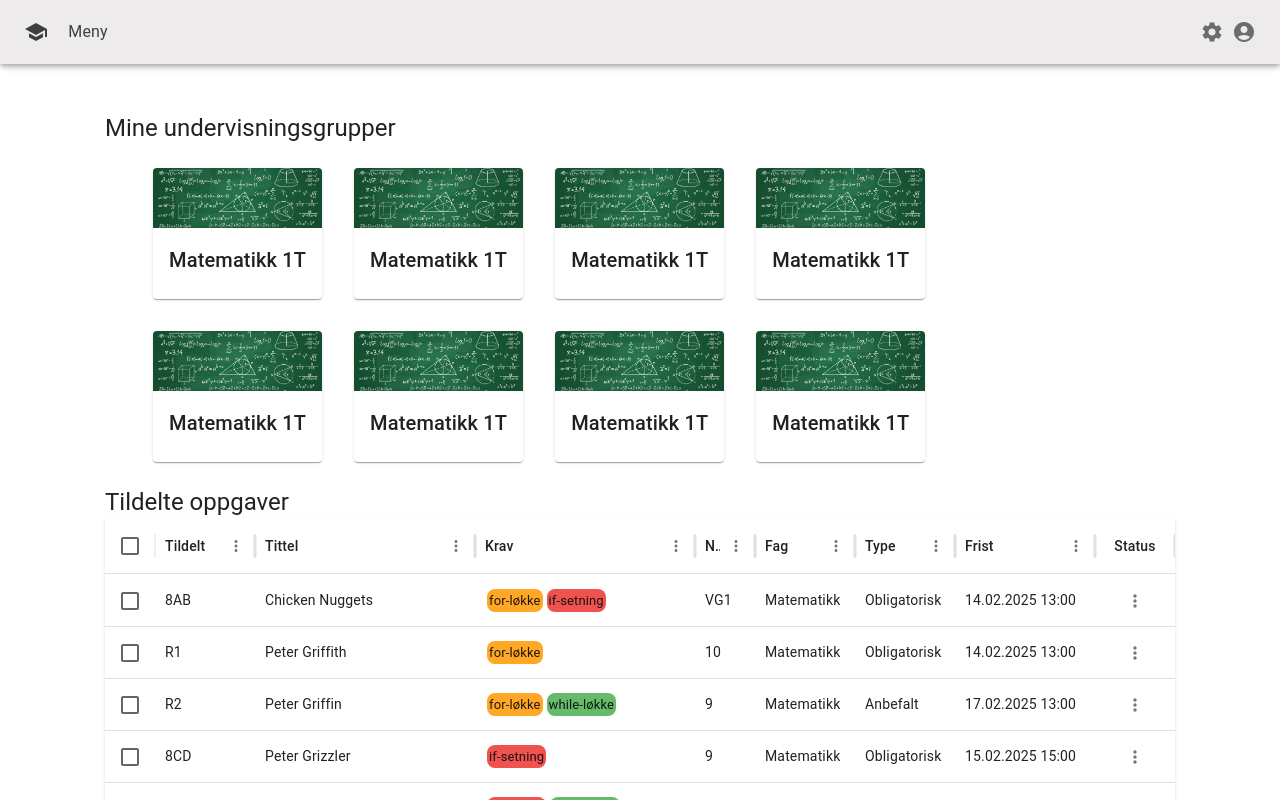
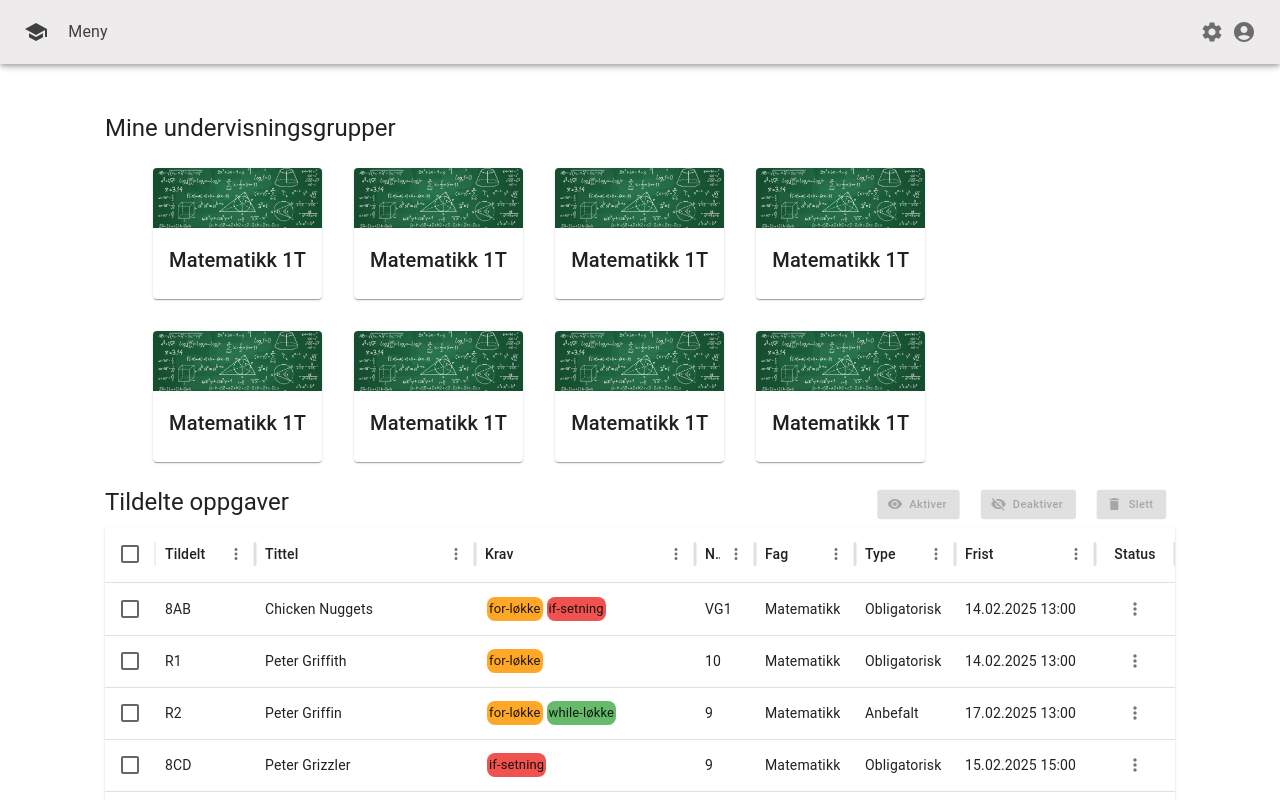
Before and after one commit to Janipro/masterfrontend, a React (Vite) app: page / in a window 1280 px wide. Shown: the top 800 px of the page. Built offline with nearby package versions, Linux system fonts and the light colour scheme.

Commit message:
Finish teacher dashboard

```diff
--- a/src/components/StudentDashboard.tsx
+++ b/src/components/StudentDashboard.tsx
@@ -124,7 +124,7 @@ export default function StudentDashboard() {
           mt: -4,
         }}
       >
-        <Typography variant="h5" noWrap component="div">
+        <Typography variant="h5" noWrap component="div" sx={{ mb: 0.5 }}>
           Utvalgte oppgaver
         </Typography>
         <Table rows={rows} selectable={false} />
--- a/src/components/TeacherDashboard.tsx
+++ b/src/components/TeacherDashboard.tsx
@@ -1,4 +1,7 @@
-import { Box, Container, CssBaseline, Grid2, Typography } from '@mui/material';
+import { Box, Button, Container, CssBaseline, Grid2, Stack, Typography } from '@mui/material';
+import DeleteIcon from '@mui/icons-material/Delete';
+import VisibilityIcon from '@mui/icons-material/Visibility';
+import VisibilityOffIcon from '@mui/icons-material/VisibilityOff';
 import Table from './Table';
 import InfoCard from './InfoCard';
 
@@ -102,9 +105,37 @@ export default function TeacherDashboard() {
           textAlign: 'left',
         }}
       >
-        <Typography variant="h5" noWrap component="div">
-          Tildelte oppgaver
-        </Typography>
+        <Stack direction="row" sx={{ mb: 0.5 }}>
+          <Typography variant="h5" noWrap component="div">
+            Tildelte oppgaver
+          </Typography>
+          <Grid2 container direction={'row'} sx={{ flexGrow: 0, ml: 'auto' }}>
+            <Button
+              variant="contained"
+              startIcon={<VisibilityIcon />}
+              sx={{ backgroundColor: '#EDEBEB', color: '#3F3F3F', textTransform: 'none', scale: 0.8 }}
+              disabled
+            >
+              Aktiver
+            </Button>
+            <Button
+              variant="contained"
+              startIcon={<VisibilityOffIcon />}
+              sx={{ backgroundColor: '#EDEBEB', color: '#3F3F3F', textTransform: 'none', scale: 0.8 }}
+              disabled
+            >
+              Deaktiver
+            </Button>
+            <Button
+              variant="contained"
+              startIcon={<DeleteIcon />}
+              sx={{ backgroundColor: '#EDEBEB', color: '#3F3F3F', textTransform: 'none', scale: 0.8 }}
+              disabled
+            >
+              Slett
+            </Button>
+          </Grid2>
+        </Stack>
         <Table rows={rows} selectable />
       </Box>
     </Box>
```
